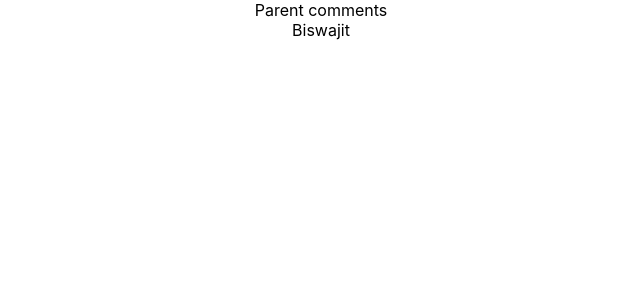
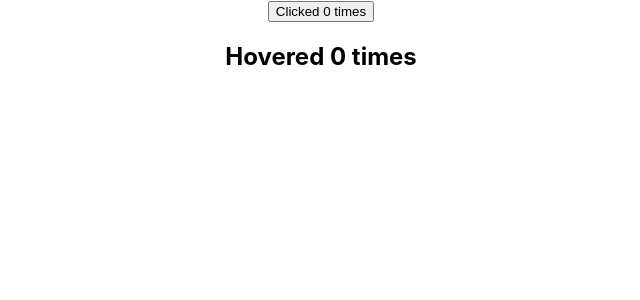
Before and after one commit to BiswajitCarnationIT/CodeVolution2-ReactJS, a React (Create React App) app in the folder codevolution2/: page / in a window 1280 px wide. Shown: the top 300 px of the page, without its empty margins (319-959 px from the left). Built offline with nearby package versions, Linux system fonts and the light colour scheme.

Commit message:
Lecture 33 complete Higher Order Component

```diff
--- a/codevolution2/public/index.html
+++ b/codevolution2/public/index.html
@@ -29,6 +29,8 @@
   <body>
     <noscript>You need to enable JavaScript to run this app.</noscript>
     <div id="root"></div>
+<!----
+    <div id="portal-root"></div>  -->
     <!--
       This HTML file is a template.
       If you open it directly in the browser, you will see an empty page.
--- /dev/null
+++ b/codevolution2/src/Components/ClickCounter.js
@@ -0,0 +1,27 @@
+import React, { Component } from 'react'
+
+class ClickCounter extends Component {
+    constructor(props) {
+        super(props)
+
+        this.state = {
+             count: 0
+        }
+    }
+    incrementCount= () => {
+        this.setState( previousState => {  ///any name
+            return {count : previousState.count + 1}
+        })
+    }
+
+    render() {
+        const {count} = this.state
+        return (
+            <div>
+                <button onClick ={this.incrementCount}>Clicked {count} times</button>
+            </div>
+        )
+    }
+}
+
+export default ClickCounter
--- /dev/null
+++ b/codevolution2/src/Components/HoverCounter.js
@@ -0,0 +1,27 @@
+import React, { Component } from 'react'
+
+class HoverCounter extends Component {
+    constructor(props) {
+        super(props)
+
+        this.state = {
+             count: 0
+        }
+    }
+    incrementCount= () => {
+        this.setState( previousState => {  ///any name
+            return {count : previousState.count + 1}
+        })
+    }
+
+    render() {
+        const {count} = this.state
+        return (
+            <div>
+                <h2 onMouseOver = {this.incrementCount}>Hovered {count} times</h2>
+            </div>
+        )
+    }
+}
+
+export default HoverCounter
--- /dev/null
+++ b/codevolution2/src/Tutorial33.js
@@ -0,0 +1,25 @@
+/*    -----Lec 33  -----
+---------- Higher order components-----
+
+*/
+
+import React,{Component} from 'react';
+import './App.css';
+import ClickCounter from './Components/ClickCounter';
+import HoverCounter from './Components/HoverCounter';
+
+
+
+
+
+function App() {
+    return (
+      <div className="App">
+
+        <ClickCounter/>
+        <HoverCounter/>
+      </div>
+    );
+  }
+
+export default App;
--- a/codevolution2/src/index.js
+++ b/codevolution2/src/index.js
@@ -1,7 +1,7 @@
 import React from 'react';
 import ReactDOM from 'react-dom';
 import './index.css';
-import App from './Tutorial27';
+import App from './Tutorial33';
 import reportWebVitals from './reportWebVitals';
 
 ReactDOM.render(
```
Also changed, not shown: codevolution2/src/Components/PortalDemo.js (added, +13 -0 lines), codevolution2/src/Tutorial31.js (added, +23 -0 lines).
